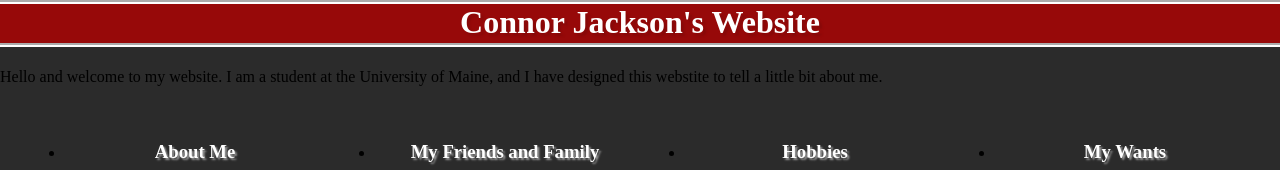
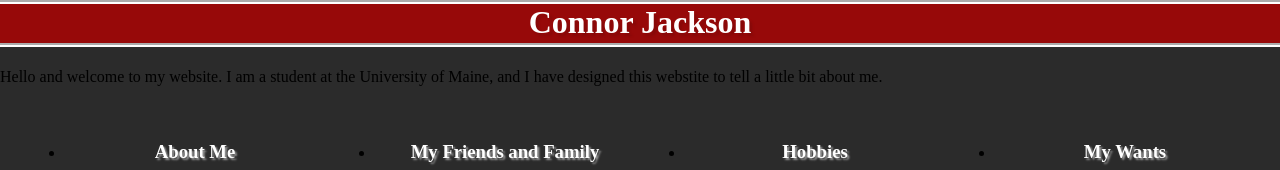
Before and after one commit to Connor55Jackson/Connor55jackson.github.io, a plain HTML site: page index.html in a window 1280 px wide. Shown: the top 170 px of the page. Drawn offline with Linux system fonts and the light colour scheme.

Commit message:
Update index.html

```diff
--- a/index.html
+++ b/index.html
@@ -9,7 +9,7 @@
 
     <div class="container">
 	<div id='title'>
-	  <h1>Connor Jackson's Website</h1>
+	  <h1>Connor Jackson</h1>
 		<p>Hello and welcome to my website. I am a student at the University of Maine, and I have designed this webstite to tell a little bit about me.</p>
         </div>
 	<ul>
```
